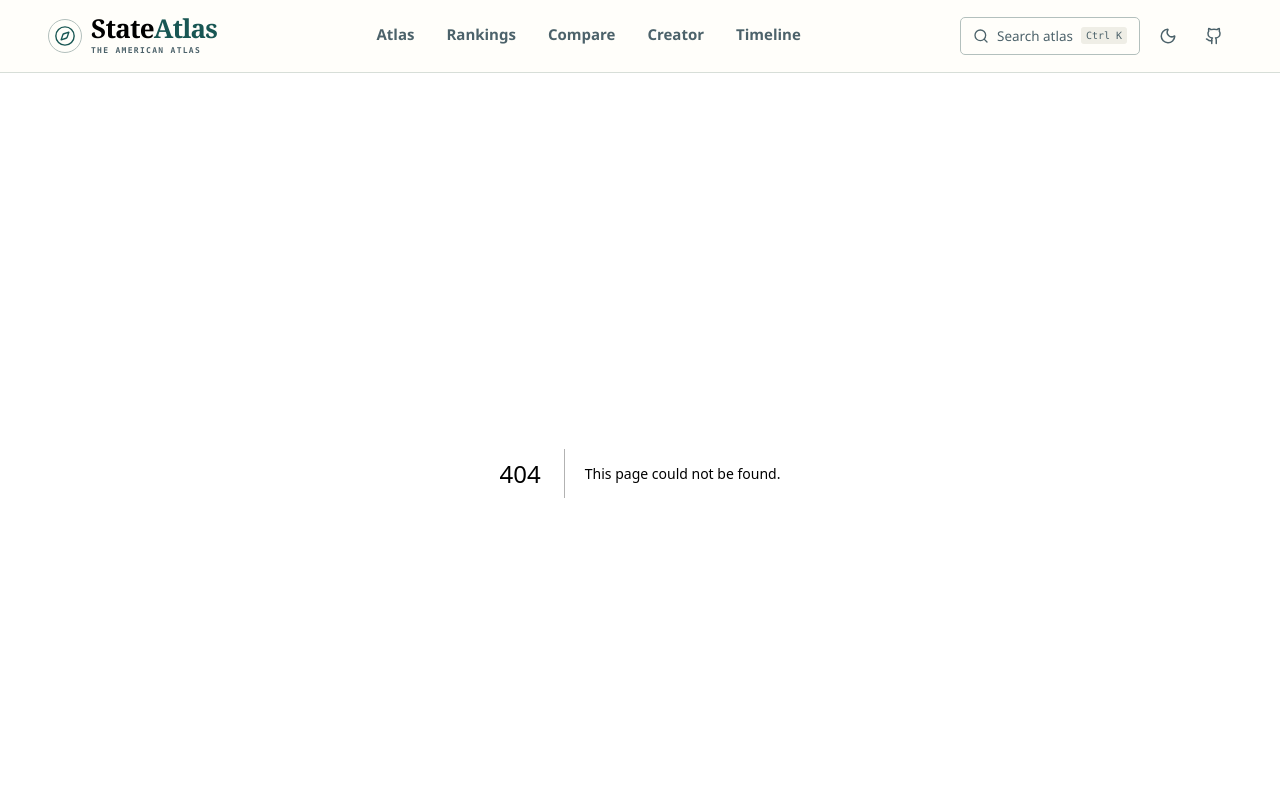
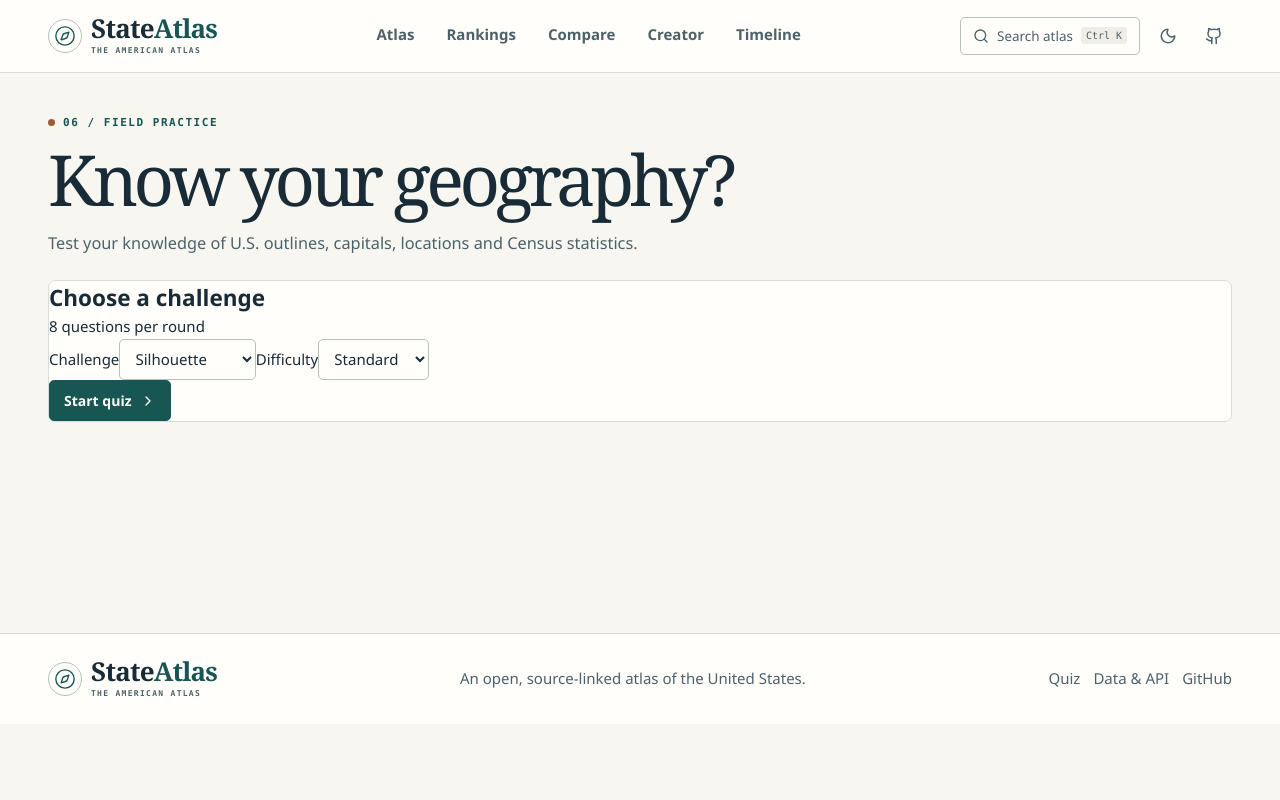
Before and after one commit to PRABHMANNAT/united-states-territories-mapper-geoatlas, a Next.js app: page /quiz in a window 1280 px wide. Before the commit this address had no page. Shown: the top 800 px of the page. Built offline with nearby package versions, Linux system fonts and the light colour scheme.

Commit message:
feat(quiz): add six geography challenges and shareable results

```diff
--- /dev/null
+++ b/app/quiz/page.tsx
@@ -0,0 +1,13 @@
+import { PageHeading } from "@/components/page-heading";
+import { Quiz } from "@/components/quiz";
+import { mapData, observations, regions } from "@/lib/data";
+
+export const metadata = { title: "Geography quiz" };
+
+export default async function QuizPage({ searchParams }: { searchParams: Promise<{ score?: string }> }) {
+  const { score } = await searchParams;
+  return <div className="shell inner-page"><PageHeading label="06 / FIELD PRACTICE" title="Know your geography?">Test your knowledge of U.S. outlines, capitals, locations and Census statistics.</PageHeading>
+    {typeof score === "string" && /^[0-8]$/.test(score) && <p className="quiz-shared">Shared result · {score} out of 8 correct</p>}
+    <Quiz data={mapData} regions={regions.filter((region) => region.type === "state")} observations={observations.filter((row) => (row.metric === "population" && row.year === 2025) || row.metric === "land")}/>
+  </div>;
+}
--- /dev/null
+++ b/components/quiz.tsx
@@ -0,0 +1,89 @@
+"use client";
+
+import { useState } from "react";
+import { Check, ChevronRight, X } from "lucide-react";
+import { AtlasSvg } from "./atlas-svg";
+import { Shape } from "./shape";
+import { ShareButton } from "./share";
+import { formatValue } from "@/lib/statistics";
+import type { MapData, Observation, Region } from "@/lib/types";
+
+const modes = ["Silhouette", "Map location", "Capital", "Land area", "Population", "Census fact"] as const;
+type Mode = typeof modes[number];
+type Question = { correct: Region; choices: Region[]; prompt: string; metric?: string; year?: number };
+const rounds = 8;
+
+function shuffle<T>(items: T[]) {
+  const result = [...items];
+  for (let i = result.length - 1; i > 0; i--) {
+    const j = Math.floor(Math.random() * (i + 1));
+    [result[i], result[j]] = [result[j], result[i]];
+  }
+  return result;
+}
+
+export function Quiz({ data, regions, observations }: { data: MapData; regions: Region[]; observations: Observation[] }) {
+  const [mode, setMode] = useState<Mode>("Silhouette");
+  const [difficulty, setDifficulty] = useState(4);
+  const [question, setQuestion] = useState<Question | null>(null);
+  const [answer, setAnswer] = useState("");
+  const [round, setRound] = useState(1);
+  const [score, setScore] = useState(0);
+  const [streak, setStreak] = useState(0);
+  const [best, setBest] = useState(0);
+  const [finished, setFinished] = useState(false);
+  const [seen, setSeen] = useState<string[]>([]);
+
+  function makeQuestion(exclude: string[]) {
+    const candidates = shuffle(regions.filter((item) => !exclude.includes(item.id)));
+    let correct = candidates[0];
+    let choices = shuffle([correct, ...shuffle(regions.filter((item) => item.id !== correct.id)).slice(0, difficulty - 1)]);
+    const metric = mode === "Land area" || mode === "Census fact" ? "land" : mode === "Population" ? "population" : undefined;
+    const value = (id: string) => observations.find((row) => row.region === id && row.metric === metric)?.value ?? 0;
+    let prompt = "Which state matches this outline?";
+    if (mode === "Map location") prompt = "Which state is highlighted?";
+    if (mode === "Capital") prompt = `What is the capital of ${correct.name}?`;
+    if (mode === "Population" || mode === "Land area") {
+      choices = shuffle(candidates.slice(0, difficulty));
+      correct = choices.reduce((leader, item) => value(item.id) > value(leader.id) ? item : leader);
+      prompt = mode === "Population" ? "Which of these states has the largest population?" : "Which of these states has the greatest land area?";
+    }
+    if (mode === "Census fact") prompt = `Which of these states has about ${formatValue("land", value(correct.id))} of land?`;
+    setQuestion({ correct, choices, prompt, metric, year: metric === "land" ? 2026 : metric ? 2025 : undefined });
+    setSeen([...exclude, correct.id]);
+    setAnswer("");
+  }
+
+  function start() {
+    setRound(1); setScore(0); setStreak(0); setBest(0); setFinished(false); makeQuestion([]);
+  }
+
+  function choose(id: string) {
+    if (!question || answer) return;
+    setAnswer(id);
+    if (id === question.correct.id) {
+      setScore(score + 1); setStreak(streak + 1); setBest(Math.max(best, streak + 1));
+    } else setStreak(0);
+  }
+
+  return <section className="panel tool-panel quiz-panel">
+    {!question || finished ? <>
+      <div className="tool-summary"><div><h2>{finished ? `${score} / ${rounds} correct` : "Choose a challenge"}</h2><p>{finished ? `Longest streak: ${best}` : `${rounds} questions per round`}</p></div></div>
+      <div className="controls"><label>Challenge<select value={mode} onChange={(event) => setMode(event.target.value as Mode)}>{modes.map((item) => <option key={item}>{item}</option>)}</select></label>
+        <label>Difficulty<select value={difficulty} onChange={(event) => setDifficulty(+event.target.value)}><option value={3}>Warm-up</option><option value={4}>Standard</option><option value={6}>Expert</option></select></label></div>
+      <div className="button-row"><button className="primary-button" onClick={start}>{finished ? "Play again" : "Start quiz"} <ChevronRight size={16}/></button>
+        {finished && <ShareButton url={() => { const url = new URL("/quiz", window.location.origin); url.searchParams.set("score", String(score)); return url.href; }}/>}</div>
+    </> : <>
+      <div className="tool-summary"><div><p className="eyebrow"><span/> QUESTION {round} / {rounds}</p><h2>{question.prompt}</h2></div><p>Score {score} · Streak {streak}</p></div>
+      {mode === "Silhouette" && <div className="quiz-shape"><Shape path={data.silhouettes[question.correct.id]}/></div>}
+      {mode === "Map location" && <div className="ranking-map"><AtlasSvg data={data} regions={regions} selection={[question.correct.id]} labels={false}/></div>}
+      <div className="quiz-options">{question.choices.map((item) => {
+        const correct = answer && item.id === question.correct.id;
+        return <button key={item.id} onClick={() => choose(item.id)} disabled={Boolean(answer)} className={correct ? "correct" : item.id === answer ? "incorrect" : ""}>{mode === "Capital" ? item.capital : item.name}{correct ? <Check size={18}/> : item.id === answer ? <X size={18}/> : null}</button>;
+      })}</div>
+      {answer && <div className="button-row quiz-feedback"><p role="status">{answer === question.correct.id ? "Correct." : `The answer is ${mode === "Capital" ? question.correct.capital : question.correct.name}.`}</p>
+        <button className="primary-button" onClick={() => { if (round === rounds) setFinished(true); else { setRound(round + 1); makeQuestion(seen); } }}>{round === rounds ? "See results" : "Next question"} <ChevronRight size={16}/></button></div>}
+      {question.year && <p className="source-line">U.S. Census Bureau · {question.metric === "land" ? "TIGER/Line" : "Population Estimates Program"} · {question.year}</p>}
+    </>}
+  </section>;
+}
```
